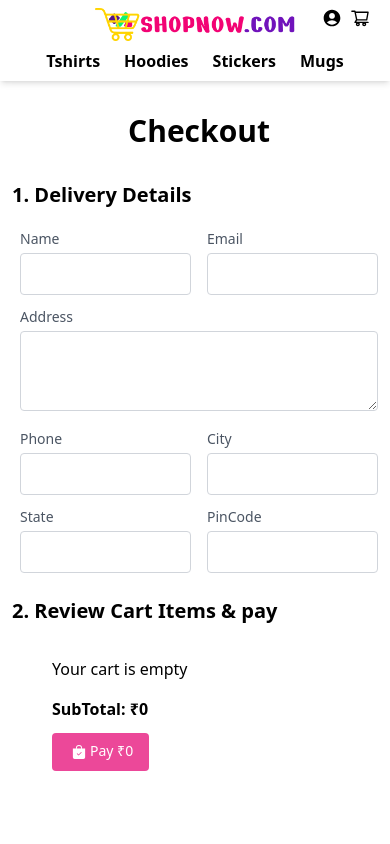
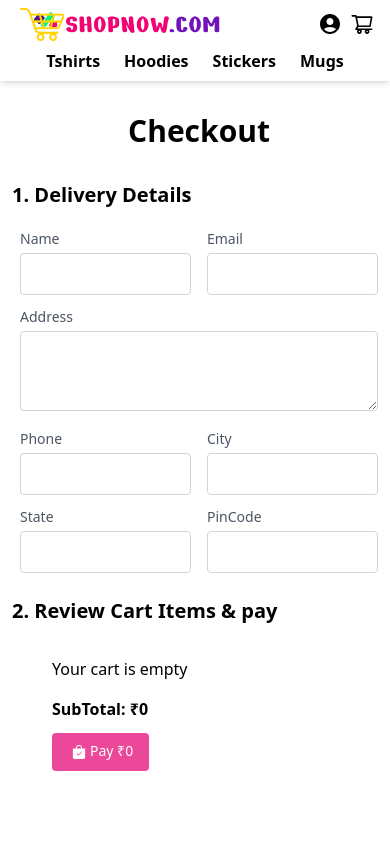
Before and after one commit to Safeer99/animerch, a Next.js app: page /checkout in a window 390 px wide. Shown: the top 844 px of the page. Built offline with nearby package versions, Linux system fonts and the light colour scheme.

Commit message:
create cart context

```diff
--- a/components/Navbar.js
+++ b/components/Navbar.js
@@ -1,12 +1,14 @@
 import Image from 'next/image'
 import Link from 'next/link'
-import React, { useRef } from 'react'
+import React, { useContext, useRef } from 'react'
 import { AiFillCloseCircle, AiFillMinusCircle, AiFillPlusCircle, AiOutlineShoppingCart } from 'react-icons/ai'
 import { BsFillBagCheckFill } from 'react-icons/bs'
 import { MdAccountCircle } from 'react-icons/md'
+import { CartState } from '../context/CartContext'
 
-const Navbar = ({ cart, addToCart, removeFromCart, clearCart, subTotal }) => {
+const Navbar = () => {
 
+    const { cart, addToCart, removeFromCart, clearCart, subTotal } = CartState();
     const ref = useRef();
 
     const toggleCart = () => {
@@ -20,13 +22,13 @@ const Navbar = ({ cart, addToCart, removeFromCart, clearCart, subTotal }) => {
     }
 
     return (
-        <div className='flex sticky top-0 z-10 bg-white flex-col md:flex-row md:justify-start justify-center items-center py-2 shadow-md'>
+        <div className='flex sticky top-0 z-10 bg-white flex-col md:flex-row md:justify-start md:items-center justify-center items-start py-2 shadow-md'>
             <div className="logo mx-5">
                 <Link legacyBehavior href={'/'}>
                     <a><Image src="/logo.png" alt="" width={200} height={40} /></a>
                 </Link>
             </div>
-            <div className="nav">
+            <div className="nav mx-auto md:mx-0">
                 <ul className='flex space-x-6 mt-2 md:mt-0 font-bold md:text-md'>
                     <Link legacyBehavior href={'/tshirts'}><a><li className='hover:text-pink-700'>Tshirts</li></a></Link>
                     <Link legacyBehavior href={'/hoodies'}><a><li className='hover:text-pink-700'>Hoodies</li></a></Link>
@@ -34,11 +36,11 @@ const Navbar = ({ cart, addToCart, removeFromCart, clearCart, subTotal }) => {
                     <Link legacyBehavior href={'/mugs'}><a><li className='hover:text-pink-700'>Mugs</li></a></Link>
                 </ul>
             </div>
-            <div className="flex cart cursor-pointer absolute right-0 top-2 mx-5">
+            <div className="flex cart cursor-pointer absolute right-0 top-3 mx-3">
                 <Link legacyBehavior href={'/login'}>
-                    <a><MdAccountCircle className='text-xl md:text-2xl mx-2' /></a>
+                    <a><MdAccountCircle className='text-2xl mx-1' /></a>
                 </Link>
-                <AiOutlineShoppingCart onClick={toggleCart} className=' text-xl md:text-2xl' />
+                <AiOutlineShoppingCart onClick={toggleCart} className=' text-2xl mx-1' />
             </div>
 
             <div ref={ref} className={`w-72 h-[100vh] overflow-y-scroll z-10 sideCart transform transition-transform ${Object.keys(cart).length !== 0 ? 'translate-x-0' : 'translate-x-full'} absolute top-2 right-0 bg-pink-100 px-8 py-10`}>
--- /dev/null
+++ b/context/CartContext.js
@@ -0,0 +1,76 @@
+import { useRouter } from 'next/router';
+import React, { createContext, useContext, useEffect, useState } from 'react'
+
+const Cart = createContext();
+
+const CartContext = ({ children }) => {
+    const [cart, setCart] = useState({});
+    const [subTotal, setSubTotal] = useState(0);
+    const router = useRouter()
+
+    useEffect(() => {
+        try {
+            if (localStorage.getItem("cart")) {
+                setCart(JSON.parse(localStorage.getItem("cart")))
+                saveCart(JSON.parse(localStorage.getItem("cart")))
+            }
+        } catch (err) {
+            localStorage.clear()
+        }
+    }, [])
+
+    const saveCart = (myCart) => {
+        localStorage.setItem("cart", JSON.stringify(myCart))
+        let subt = 0;
+        let keys = Object.keys(myCart);
+        for (let i = 0; i < keys.length; i++) {
+            subt += myCart[keys[i]]?.price * myCart[keys[i]]?.qty;
+        }
+        setSubTotal(subt);
+    }
+
+    const addToCart = (itemCode, qty, price, name, size, variant) => {
+        let newCart = cart;
+        if (itemCode in cart) {
+            newCart[itemCode].qty = cart[itemCode].qty + qty;
+        } else {
+            newCart[itemCode] = { qty: 1, price, name, size, variant }
+        }
+        setCart(newCart);
+        saveCart(newCart);
+    }
+
+    const removeFromCart = (itemCode, qty) => {
+        let newCart = cart;
+        if (itemCode in cart) {
+            newCart[itemCode].qty = cart[itemCode].qty - qty;
+        }
+        if (newCart[itemCode].qty <= 0) {
+            delete newCart[itemCode]
+        }
+        setCart(newCart);
+        saveCart(newCart);
+    }
+
+    const buyNow = (itemCode, qty, price, name, size, variant) => {
+        let newCart = { itemCode: { qty, price, name, size, variant } };
+        setCart(newCart);
+        saveCart(newCart);
+        router.push('/checkout')
+    }
+
+    const clearCart = () => {
+        setCart({});
+        saveCart({});
+    }
+
+    return (
+        <Cart.Provider value={{ addToCart, removeFromCart, buyNow, clearCart, subTotal, cart }}>
+            {children}
+        </Cart.Provider>
+    )
+}
+
+export default CartContext;
+
+export const CartState = () => useContext(Cart);
--- a/pages/_app.js
+++ b/pages/_app.js
@@ -1,75 +1,16 @@
-import { useRouter } from 'next/router';
-import { useEffect, useState } from 'react'
 import Footer from '../components/Footer'
 import Navbar from '../components/Navbar'
+import CartContext from '../context/CartContext';
 import '../styles/globals.css'
 
 function MyApp({ Component, pageProps }) {
 
-  const [cart, setCart] = useState({});
-  const [subTotal, setSubTotal] = useState(0);
-  const router = useRouter()
-
-  useEffect(() => {
-    try {
-      if (localStorage.getItem("cart")) {
-        setCart(JSON.parse(localStorage.getItem("cart")))
-        saveCart(JSON.parse(localStorage.getItem("cart")))
-      }
-    } catch (err) {
-      localStorage.clear()
-    }
-  }, [])
-
-  const saveCart = (myCart) => {
-    localStorage.setItem("cart", JSON.stringify(myCart))
-    let subt = 0;
-    let keys = Object.keys(cart);
-    for (let i = 0; i < keys.length; i++) {
-      subt += myCart[keys[i]]?.price * myCart[keys[i]]?.qty;
-    }
-    setSubTotal(subt);
-  }
-
-  const addToCart = (itemCode, qty, price, name, size, variant) => {
-    let newCart = cart;
-    if (itemCode in cart) {
-      newCart[itemCode].qty = cart[itemCode].qty + qty;
-    } else {
-      newCart[itemCode] = { qty: 1, price, name, size, variant }
-    }
-    setCart(newCart);
-    saveCart(newCart);
-  }
-
-  const removeFromCart = (itemCode, qty) => {
-    let newCart = cart;
-    if (itemCode in cart) {
-      newCart[itemCode].qty = cart[itemCode].qty - qty;
-    }
-    if (newCart[itemCode].qty <= 0) {
-      delete newCart[itemCode]
-    }
-    setCart(newCart);
-    saveCart(newCart);
-  }
-
-  const buyNow = (itemCode, qty, price, name, size, variant) => {
-    let newCart = { itemCode: { qty: 1, price, name, size, variant } };
-    setCart(newCart);
-    saveCart(newCart);
-    router.push('/checkout')
-  }
-
-  const clearCart = () => {
-    setCart({});
-    saveCart({});
-  }
-
   return (<>
-    <Navbar key={subTotal} cart={cart} addToCart={addToCart} removeFromCart={removeFromCart} clearCart={clearCart} subTotal={subTotal} />
-    <Component {...pageProps} buyNow={buyNow} cart={cart} addToCart={addToCart} removeFromCart={removeFromCart} clearCart={clearCart} subTotal={subTotal} />
-    <Footer />
+    <CartContext>
+      <Navbar />
+      <Component {...pageProps} />
+      <Footer />
+    </CartContext>
   </>
   )
 }
--- a/pages/api/pincode.js
+++ b/pages/api/pincode.js
@@ -1,5 +1,5 @@
 // Next.js API route support: https://nextjs.org/docs/api-routes/introduction
 
 export default function handler(req, res) {
-    res.status(200).json()
+    res.status(200).json({ 21151: 21151, 200345: 200345 })
 }
--- a/pages/checkout.js
+++ b/pages/checkout.js
@@ -2,8 +2,12 @@ import Link from 'next/link'
 import React from 'react'
 import { AiFillCloseCircle, AiFillMinusCircle, AiFillPlusCircle } from 'react-icons/ai'
 import { BsFillBagCheckFill } from 'react-icons/bs'
+import { CartState } from '../context/CartContext'
 
-const Checkout = ({ cart, removeFromCart, addToCart, subTotal }) => {
+const Checkout = () => {
+
+    const { cart, removeFromCart, addToCart, subTotal } = CartState()
+
     return (
         <div className='container mx-1 px-2 md:m-auto'>
             <h1 className="font-bold text-3xl my-8 text-center">Checkout</h1>
--- a/pages/product/[slug].js
+++ b/pages/product/[slug].js
@@ -4,9 +4,11 @@ import React, { useState } from 'react'
 import Product from '../../models/Product';
 import { ToastContainer, toast } from 'react-toastify';
 import 'react-toastify/dist/ReactToastify.css';
+import { CartState } from '../../context/CartContext';
 
-const Slug = ({ buyNow, addToCart, product, variants }) => {
+const Slug = ({ product, variants }) => {
 
+    const { buyNow, addToCart } = CartState()
     const router = useRouter()
     const { slug } = router.query;
 
```
